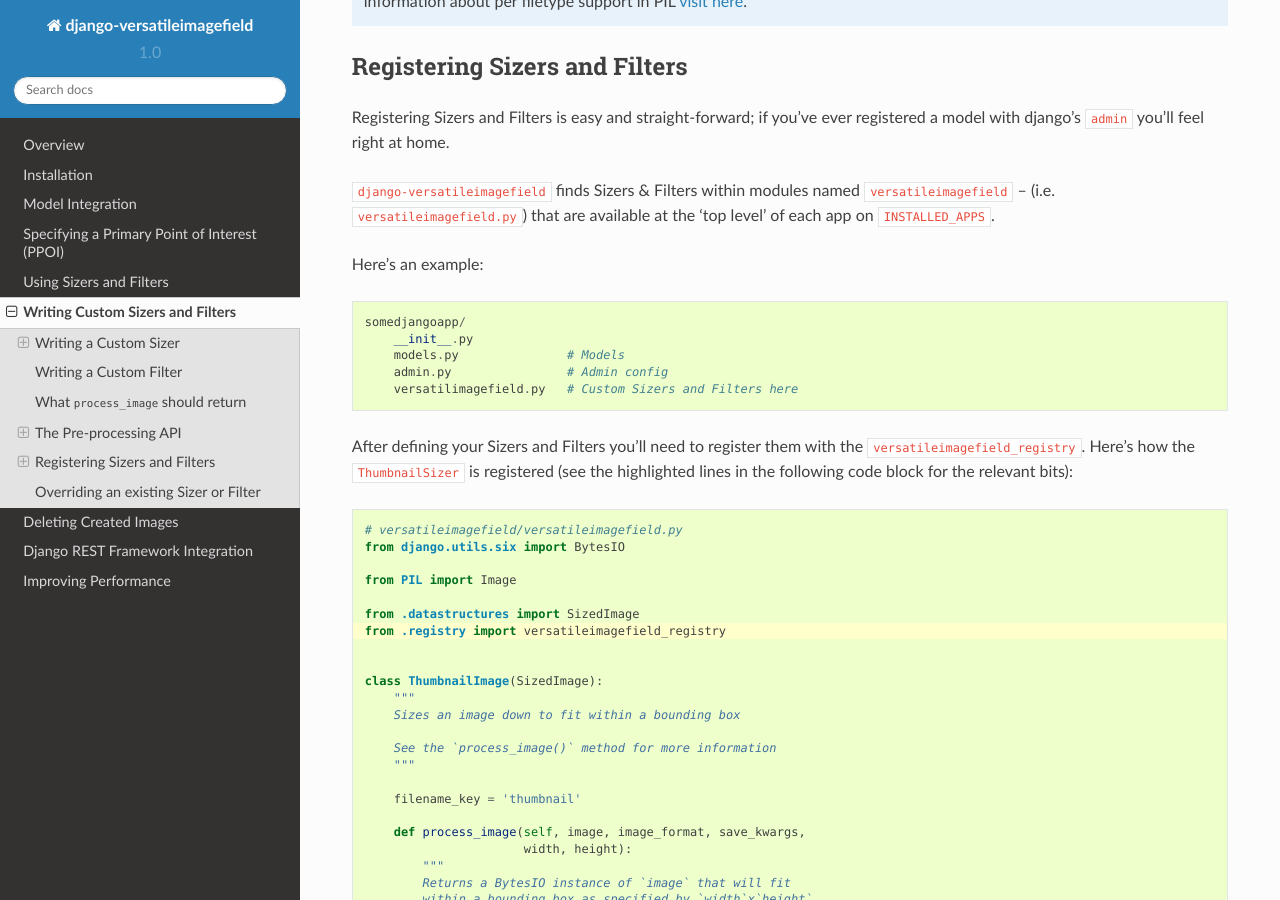
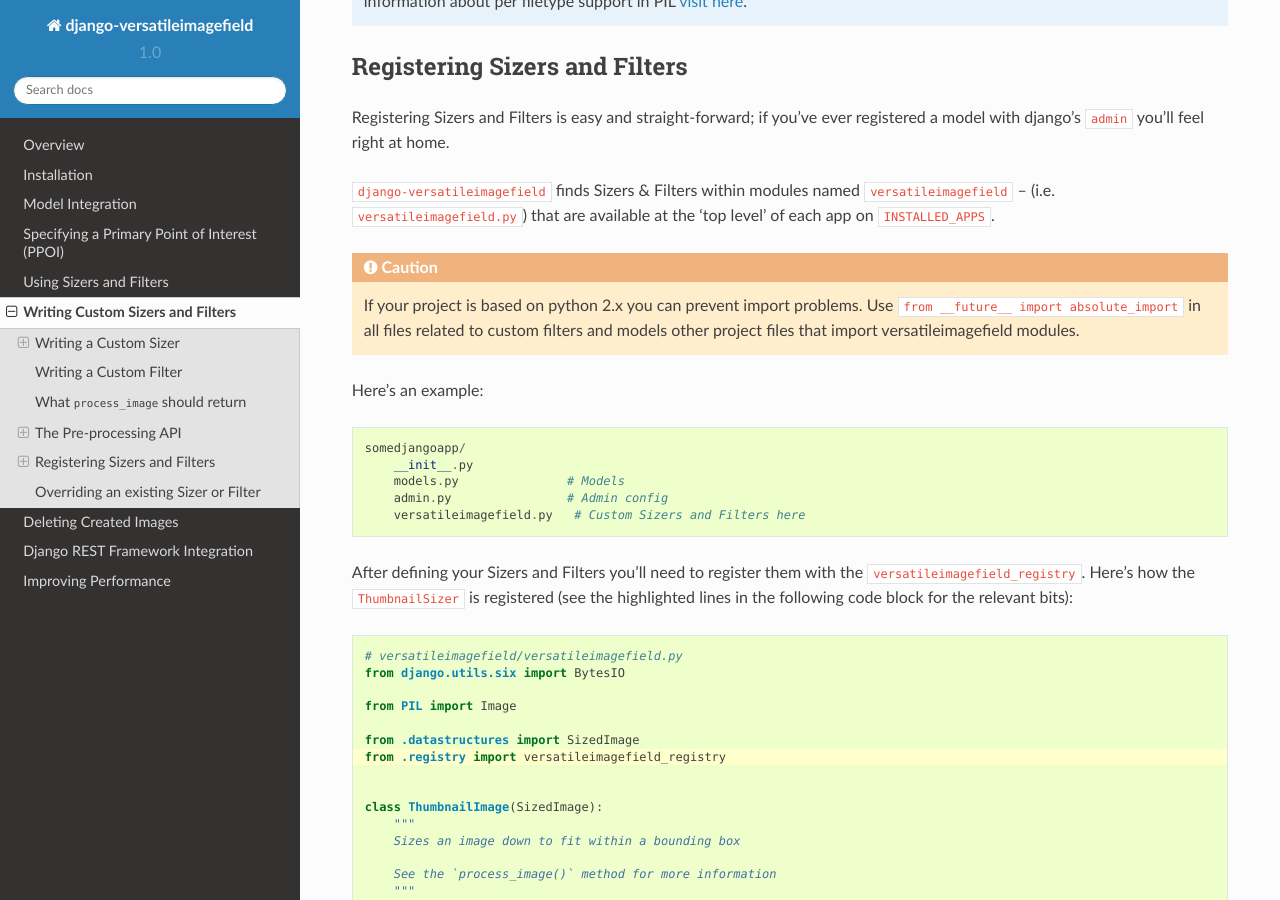
Before and after one commit to respondcreate/django-versatileimagefield, a Sphinx documentation site: the page built from docs/writing_custom_sizers_and_filters.rst, in a window 1280 px wide and 900 px high, scrolled down 4571 px. Built offline with Sphinx 7.4.7 and the Read the Docs theme 2.0.0, drawn with Linux system fonts in a browser that asks for light colours.

Commit message:
adding a note about import problems and fixing a typo in example

```diff
--- a/docs/writing_custom_sizers_and_filters.rst
+++ b/docs/writing_custom_sizers_and_filters.rst
@@ -267,6 +267,10 @@
 ``versatileimagefield`` – (i.e. ``versatileimagefield.py``)
 that are available at the 'top level' of each app on ``INSTALLED_APPS``.
 
+.. caution:: If your project is based on python 2.x you can prevent import problems.
+    Use ``from __future__ import absolute_import`` in all files related to custom
+    filters and models other project files that import versatileimagefield modules.
+
 Here's an example:
 
 ::
@@ -275,7 +279,7 @@
         __init__.py
         models.py               # Models
         admin.py                # Admin config
-        versatilimagefield.py   # Custom Sizers and Filters here
+        versatileimagefield.py   # Custom Sizers and Filters here
 
 After defining your Sizers and Filters you'll need to register them with
 the ``versatileimagefield_registry``. Here's how the ``ThumbnailSizer``
```
